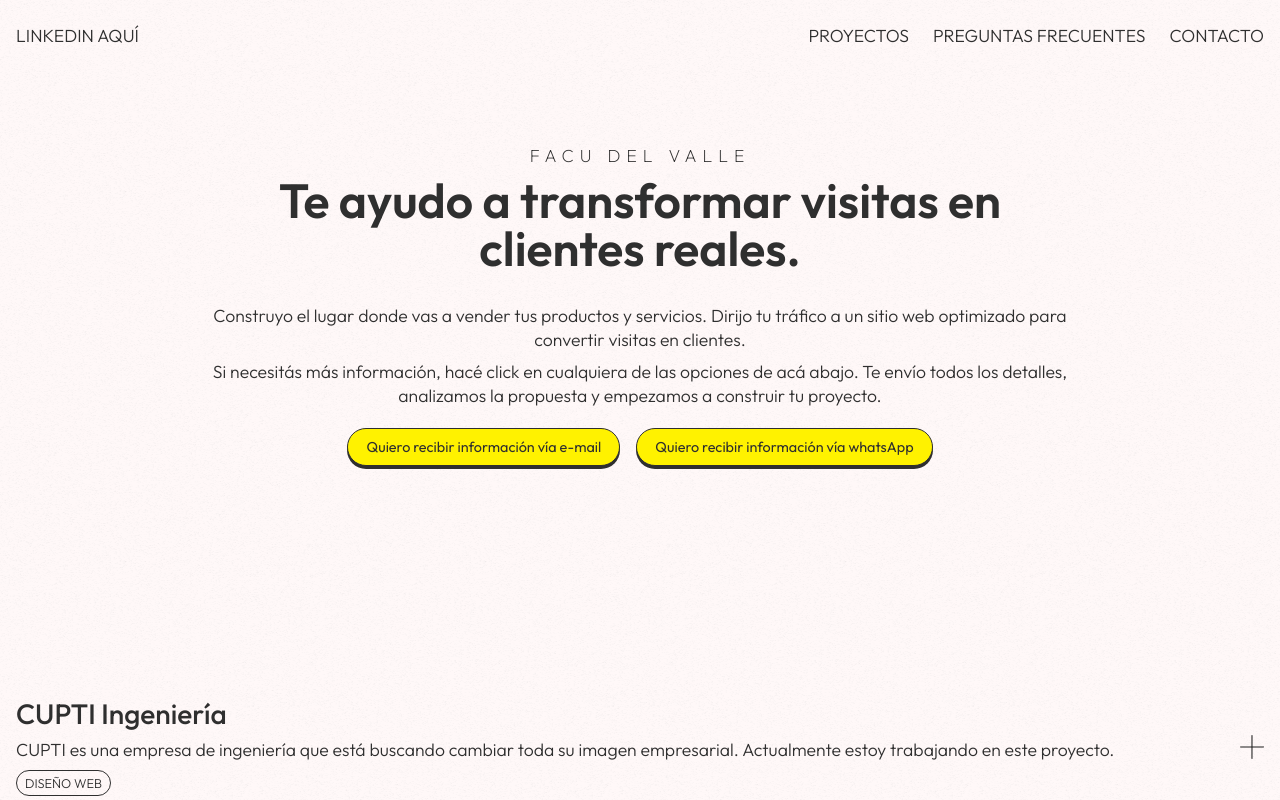
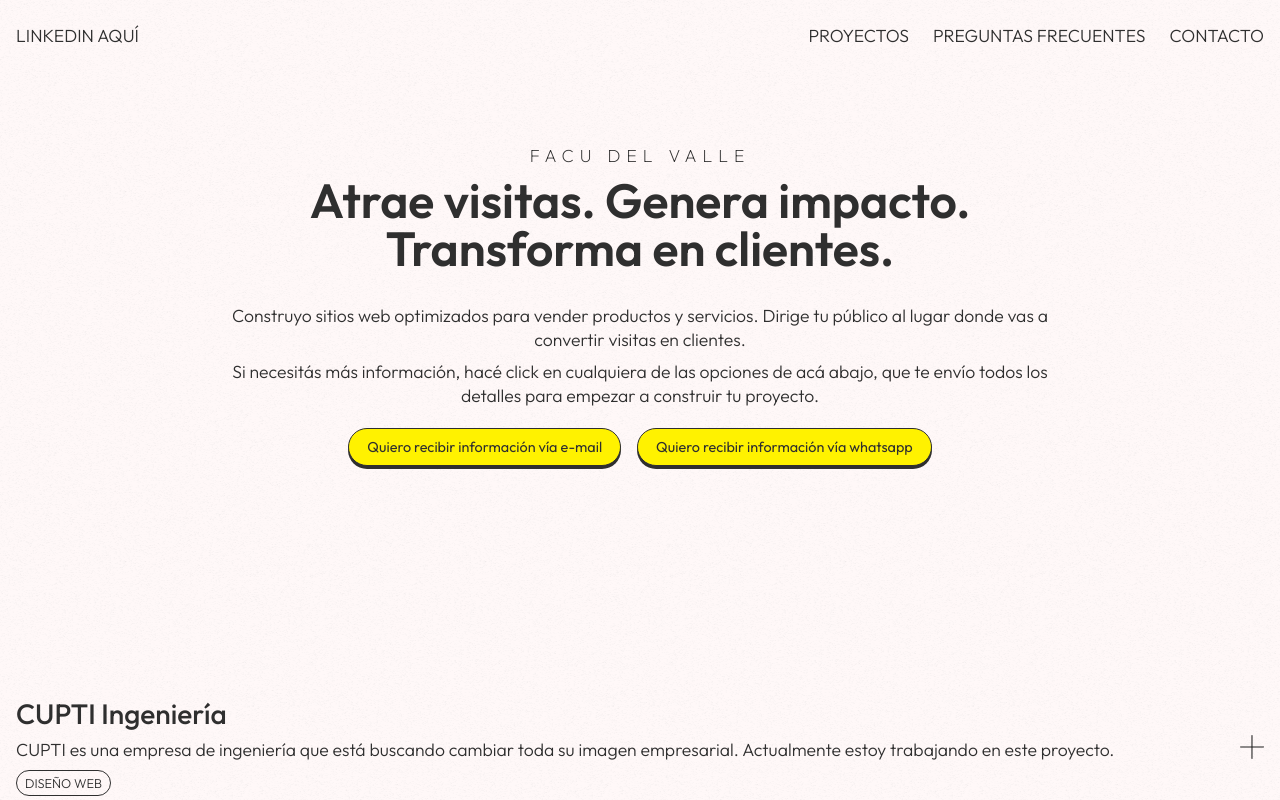
Before and after one commit to facundososa559/portfolio, a React (Create React App) app: page / in a window 1280 px wide. Shown: the top 800 px of the page. Built offline with nearby package versions, Linux system fonts and the light colour scheme.

Commit message:
Cambio la propuesta para que sea más amplia

```diff
--- a/src/components/CallToAction.jsx
+++ b/src/components/CallToAction.jsx
@@ -30,7 +30,7 @@ function CallToAction() {
   return (
     <div className='call-to-action container--flex container--wrap container--center'>
       <Button content="Quiero recibir información vía e-mail" onClick={handleEmailClick} />
-      <Button content="Quiero recibir información vía whatsApp" onClick={handleWhatsAppClick} />
+      <Button content="Quiero recibir información vía whatsapp" onClick={handleWhatsAppClick} />
     </div>
   );
 }
--- a/src/css/components/Project.css
+++ b/src/css/components/Project.css
@@ -7,11 +7,11 @@
     row-gap: 8px;
 }
 
-.project__description {
+/* .project__description {
     display: none;
 
 }
-
+ */
 .project__type {
     border: 1px solid #2f2f2f;
     width: fit-content ;
--- a/src/pages/Home.jsx
+++ b/src/pages/Home.jsx
@@ -18,9 +18,9 @@ function Home() {
         <section className='hero container--small container--flex container--center'>
           <div className='hero__container container--flex container--column text--align-center'>
             <h1 className='text--small extra-light letter-spacing hero__subheading'>FACU DEL VALLE</h1>
-            <h1 className='heading semi-bold'>Te ayudo a transformar visitas en clientes reales.</h1>
-            <p>Construyo el lugar donde vas a vender tus productos y servicios. Dirijo tu tráfico a un sitio web optimizado para convertir visitas en clientes.</p>
-            <p>Si necesitás más información, hacé click en cualquiera de las opciones de acá abajo. Te envío todos los detalles, analizamos la propuesta y empezamos a construir tu proyecto.</p>
+            <h1 className='heading semi-bold'>Atrae visitas. Genera impacto. Transforma en clientes.</h1>
+            <p>Construyo sitios web optimizados para vender productos y servicios. Dirige tu público al lugar donde vas a convertir visitas en clientes.</p>
+            <p>Si necesitás más información, hacé click en cualquiera de las opciones de acá abajo, que te envío todos los detalles para empezar a construir tu proyecto.</p>
             <CallToAction />
           </div>
         </section>
```
